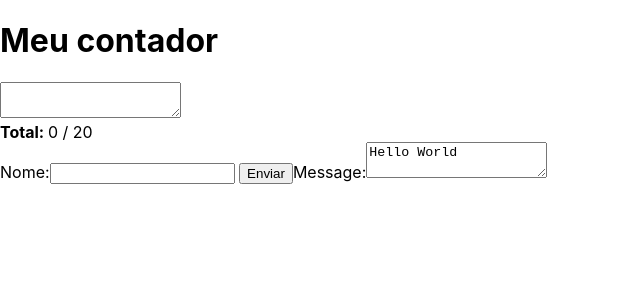
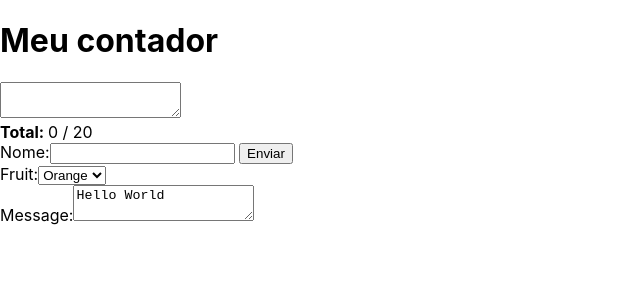
Before and after one commit to jpedrodealmeida/ReactCourse, a React (Create React App) app in the folder my-app/: page / in a window 1280 px wide. Shown: the top 300 px of the page, without its empty margins (0-640 px from the left). Built offline with nearby package versions, Linux system fonts and the light colour scheme.

Commit message:
select element on react

```diff
--- a/my-app/src/MyForm.js
+++ b/my-app/src/MyForm.js
@@ -6,8 +6,24 @@ class MyForm extends Component{
 
         this.state = {
             name: '',
-            message: 'Hello World'
+            message: 'Hello World',
+            fruit: 'orange'
         }
+
+        this.fruits = [
+            {
+                name: 'Apple',
+                value: 'apple'
+            },
+            {
+                name: 'Orange',
+                value: 'orange'
+            },
+            {
+                name: 'Banana',
+                value: 'banana'
+            }
+        ]
         this.handleChange = this.handleChange.bind(this);
     }
 
@@ -21,15 +37,31 @@ class MyForm extends Component{
         const {handleChange} = this;
         return(
             <form>
+                <div>
                 <label>
                     Nome:
                     <input type="text" name="name" value={state.name} onChange={handleChange} /> {state.name}
                     <input type="submit" value="Enviar" />
                 </label>
+                </div>
+
+                <div>
+                <label>
+                    Fruit:
+                    <select value={state.fruit}>
+                        {this.fruits.map(fruit => <option value={fruit.value}>{fruit.name}</option>)}
+                    </select>
+                </label>
+                </div>
+
+                <div>
                 <label>
                     Message:
                     <textarea value={state.message} />
                 </label>
+                </div>
+
+
             </form>
         );
     }
```
